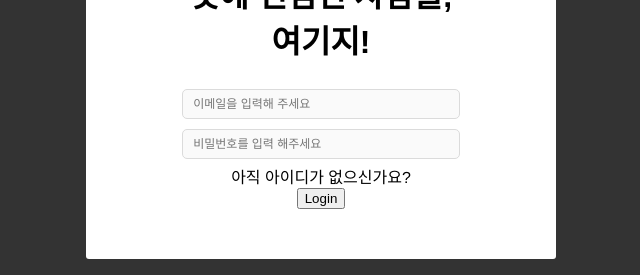
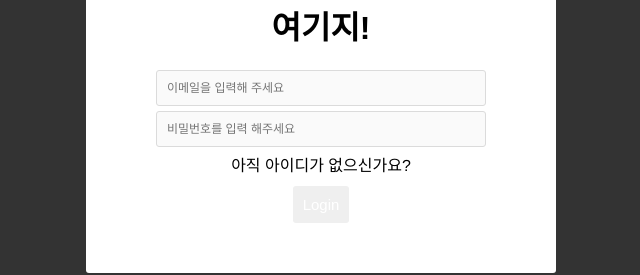
Before and after one commit to codestates/here-client, a React (Create React App) app in the folder client/: page / in a window 1280 px wide. Shown: the part 473-748 px from the top of the page, without its empty margins (319-959 px from the left). Built offline with nearby package versions, Linux system fonts and the light colour scheme; no server answers.

Commit message:
[Modify] server addr

```diff
--- a/client/src/App.jsx
+++ b/client/src/App.jsx
@@ -10,6 +10,7 @@ import Main from "./pages/main/Main";
 import HereModal from "./HereModal";
 import UserDetail from "./pages/userDetail/UserDetail";
 
+axios.baseURL = "https://soltylink.com";
 class App extends Component {
 	state = {
 		isLogin: false,
@@ -27,7 +28,7 @@ class App extends Component {
 		// console.log("app.js에서 data보이나?", data);
 		//window.history.pushState("login", "", "/login");
 		axios
-			.get("https://3.208.29.18:443/users/mypage")
+			.get("/users/mypage")
 			//.get("https://www.soltylink.com/users/mypage")
 			.then(res => {
 				this.setState({ isLogin: true, userInfo: res.data });
@@ -68,7 +69,7 @@ class App extends Component {
 		// 	})
 		// 	.catch(error => console.error("Error:", error));
 		axios
-			.post("https://3.208.29.18:443/logout") //로그아웃 주소받아서
+			.post("/logout") //로그아웃 주소받아서
 			.then(() => {
 				this.setState({ isLogin: false, userInfo: null });
 				//history.pushState("/login");
--- a/client/src/pages/login/Login.jsx
+++ b/client/src/pages/login/Login.jsx
@@ -2,14 +2,14 @@ import React from "react";
 import { Link } from "react-router-dom";
 import axios from "axios";
 import styles from "./login.module.css";
-import "../../modal.css";
-import Axios from "axios";
+//import "../../modal.css";
+//mport Axios from "axios";
 //mport cookie from "react-cookies";
 //import { render } from "react-dom";
 
 axios.defaults.withCredentials = true;
-axios.defaults.headers.post["Content-Type"] =
-	"application/x-www-form-urlencoded";
+axios.baseURL = "https://soltylink.com";
+axios.defaults.headers.post["Content-Type"] = "application/json";
 
 class Login extends React.Component {
 	constructor(props) {
@@ -68,25 +68,33 @@ class Login extends React.Component {
 		// 		console.dir(err);
 		// 		throw err;
 		// 	});
-		const headers = {
-			"Content-Type": "text/plain",
-		};
+
+		// fetch('https://soltylink.com/users/signin', {
+		//   method: 'POST', // or 'PUT'
+		//   body: JSON.stringify({email:'aass@aass.com', password:'aass'}), // data can be `string` or {object}!
+		//   credentials: "include",
+		//   headers:{
+		//     'Content-Type': 'application/json'
+		//   }
+		// }).then(data=>data.json()) //쿠키에 넣을때 stringify 해줘야함
+		// .then(response => {console.log('Success:', response); document.cookie = `userInfo=${JSON.stringify(response)}`;})
+		// .catch(error => console.error('Error:', error));
+
 		await axios
-			.post(
-				"https://3.208.29.18:443/users/signin",
-				// "https://www.soltylink.com/users/signin",
-				{
-					email,
-					password,
-				},
-				{ headers }
-			)
+			.post("/users/signin", {
+				email,
+				password,
+			})
 			.then(data => {
 				//const userInfo = cookie.load("userInfo");
 				console.log("로그인 성공!", data);
 				//this.setState({ userInfo: userInfo });
 				//console.log("signin하면 userInfo:", this.state.userInfo);
 				//console.log("data Json=>>", userInfo);
+			})
+			.then(response => {
+				console.log("Success:", response);
+				document.cookie = `userInfo=${JSON.stringify(response)}`;
 				this.props.handleSignIn();
 			})
 			.catch(err => {
@@ -127,10 +135,13 @@ class Login extends React.Component {
 								onChange={this.handleInputValue("password")}
 							/>
 						</div>
-						<div>
+						<div className={styles.atag}>
 							<Link to="/signup">아직 아이디가 없으신가요?</Link>
 						</div>
-						<button type="submit" onClick={this.handleLogin.bind(this)}>
+						<button
+							type="submit"
+							className={styles.button}
+							onClick={this.handleLogin.bind(this)}>
 							Login
 						</button>
 						{<div className="alert-box">{this.state.errorMessage}</div>}
--- a/client/src/pages/login/login.module.css
+++ b/client/src/pages/login/login.module.css
@@ -1,13 +1,28 @@
+@value makerHere, makerGreen, makerWhite from "../../common/colors.css";
+
 .input {
-	width: 75%;
-	height: 30px;
-	margin: 5px;
-	border-radius: 5px;
+	background-color: #fafafa;
+	padding: 10px;
+	margin-bottom: 5px;
+	border: 1px solid rgba(var(--ca6, 219, 219, 219), 1);
+	border-radius: 3px;
+	font-size: 12px;
+	width: 330px;
 }
 
-a {
-	color: inherit;
-	text-decoration: none;
+.button {
+	margin-top: 10px;
+	padding: 10px;
+	background-color: makerHere;
+	border: none;
+	border-radius: 3px;
+	font-size: 15px;
+	color: white;
+	cursor: pointer;
+}
+
+::placeholder {
+	color: makerHere;
 }
 
 .loginCenter {
@@ -17,3 +32,8 @@ a {
 .inputForm {
 	width: 370px;
 }
+
+a {
+	color: inherit;
+	text-decoration: none;
+}
--- a/client/src/pages/signup/Signup.jsx
+++ b/client/src/pages/signup/Signup.jsx
@@ -5,6 +5,7 @@ import styles from "./signup.module.css";
 import DaumPostCode from "react-daum-postcode";
 
 axios.defaults.withCredentials = true;
+axios.baseURL = "https://soltylink.com";
 
 class Signup extends React.Component {
 	constructor(props) {
@@ -91,7 +92,7 @@ class Signup extends React.Component {
 		// 	.catch(error => console.error("Error:", error));
 
 		axios
-			.post("https://3.208.29.18:443/users/signup", data)
+			.post("/users/signup", data)
 			.then((data, response) => {
 				// if (response.status === 409) {
 				// 	alert("이미 존재하는 이메일입니다.");
```
